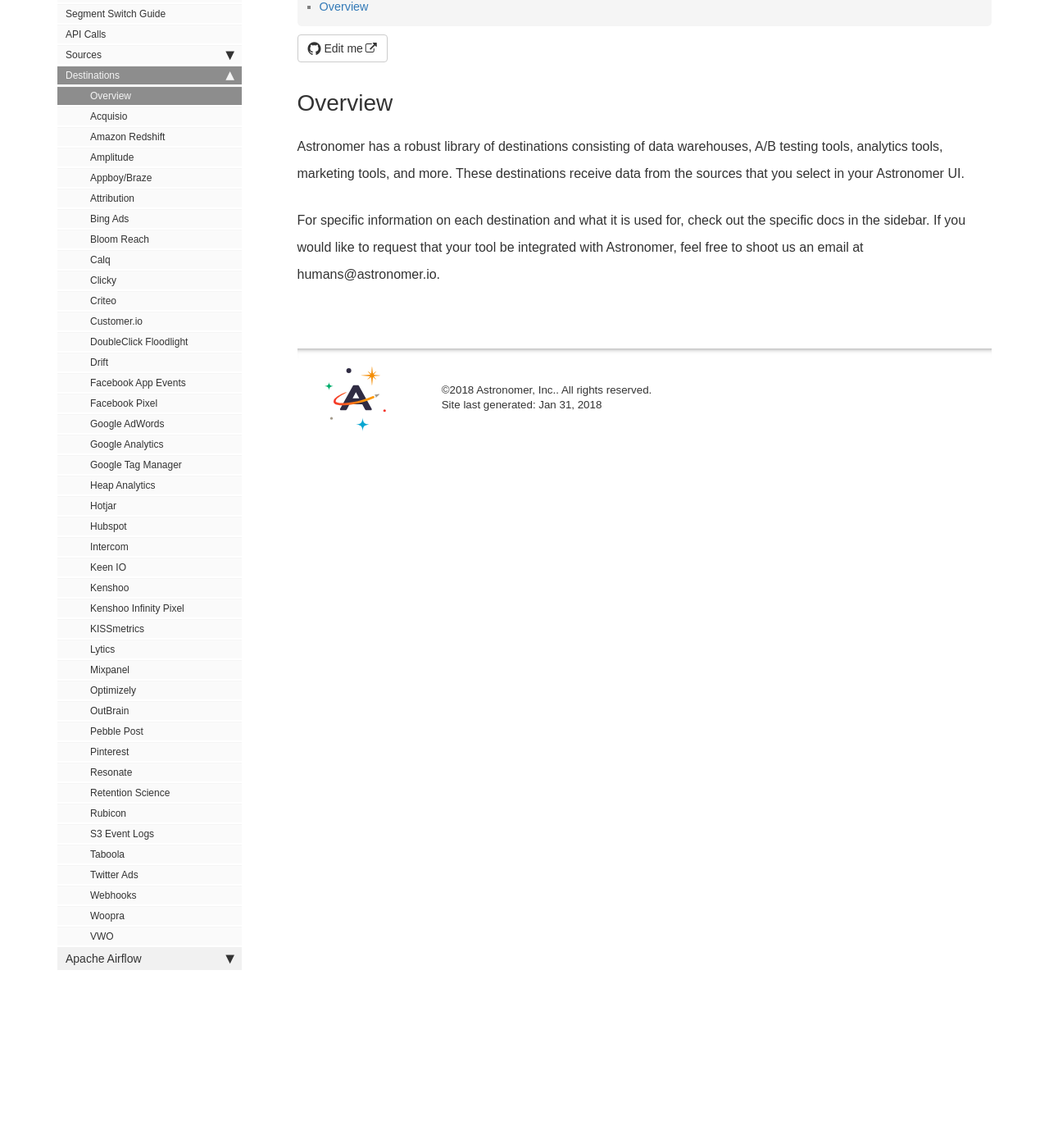
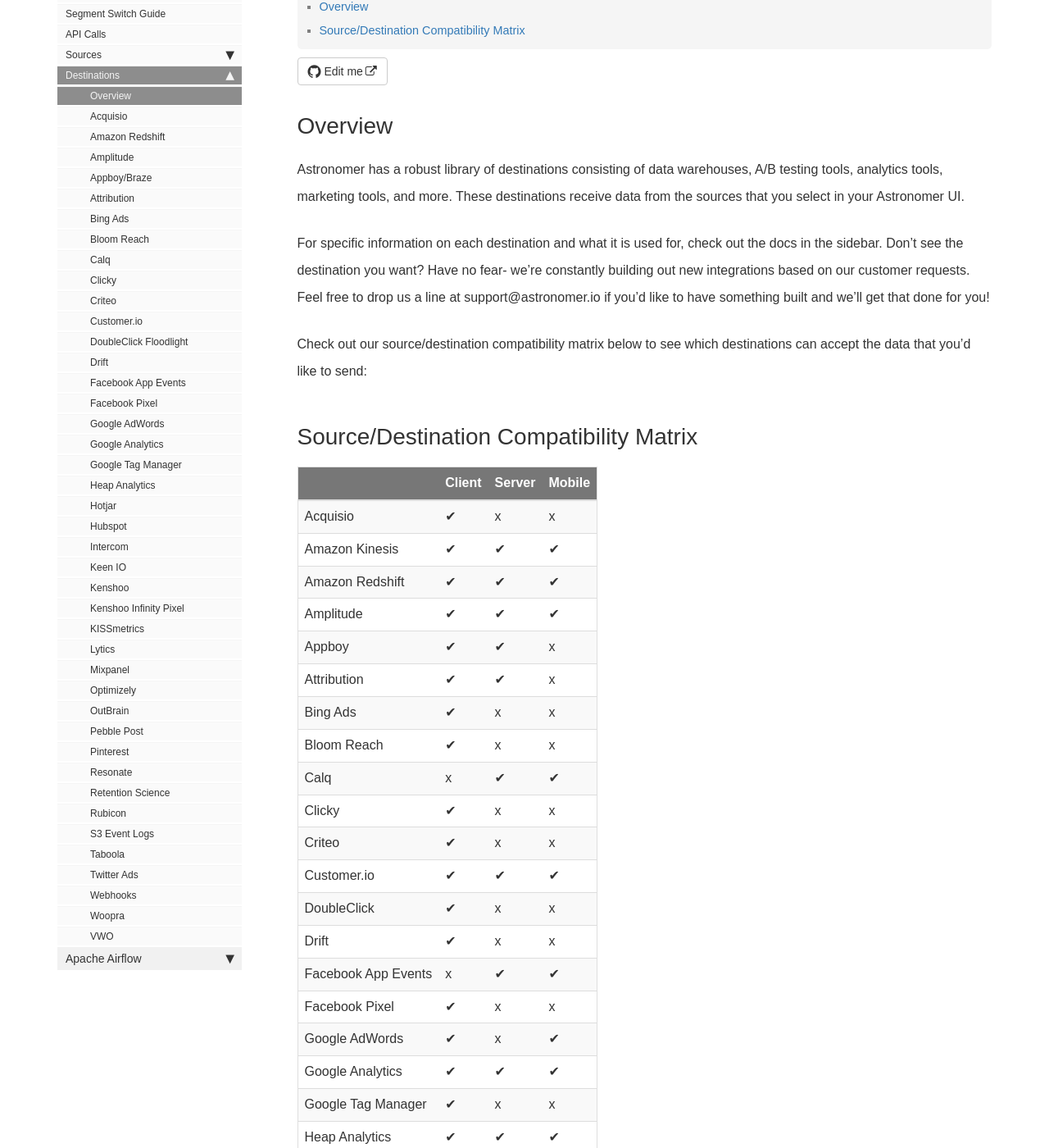
Before and after one commit to petedejoy/documentation, a Jekyll site: the page built from v2/clickstream/destinations/overview.md, in a window 1280 px wide and 1400 px high, scrolled down 195 px. Shown: the whole window at 82% size. Built offline with Jekyll 4.4.1, drawn with Linux system fonts in a browser that asks for light colours; nearby versions of some CDN libraries; some web fonts are replaced; comment, search, counter and statistics services are not loaded; before the commit the page ends 1379 px from its top, so only the background shows below that; some of the changed text lies outside the part shown.

Commit message:
Bulk up overview pages for destinations/sources

```diff
--- a/v2/clickstream/destinations/overview.md
+++ b/v2/clickstream/destinations/overview.md
@@ -6,4 +6,51 @@ sidebar: platform_sidebar
 
 Astronomer has a robust library of destinations consisting of data warehouses, A/B testing tools, analytics tools, marketing tools, and more. These destinations receive data from the sources that you select in your Astronomer UI.
 
-For specific information on each destination and what it is used for, check out the specific docs in the sidebar. If you would like to request that your tool be integrated with Astronomer, feel free to shoot us an email at humans@astronomer.io.
+For specific information on each destination and what it is used for, check out the docs in the sidebar. Don't see the destination you want? Have no fear- we're constantly building out new integrations based on our customer requests. Feel free to drop us a line at support@astronomer.io if you'd like to have something built and we'll get that done for you!
+
+Check out our source/destination compatibility matrix below to see which destinations can accept the data that you'd like to send:
+
+## Source/Destination Compatibility Matrix
+
+|            | Client | Server | Mobile |
+| ---------- | ------ | ------ | ------ |
+| Acquisio | ✔ | x | x |
+| Amazon Kinesis | ✔ | ✔ | ✔ |
+| Amazon Redshift | ✔ | ✔ | ✔ |
+| Amplitude | ✔ | ✔ | ✔ |
+| Appboy | ✔ | ✔ | x |
+| Attribution | ✔ | ✔ | x |
+| Bing Ads | ✔ | x | x |
+| Bloom Reach | ✔ | x | x |
+| Calq | x | ✔ | ✔ |
+| Clicky | ✔ | x | x |
+| Criteo | ✔ | x | x |
+| Customer.io | ✔ | ✔ | ✔ |
+| DoubleClick | ✔ | x | x |
+| Drift | ✔ | x | x |
+| Facebook App Events | x | ✔ | ✔ |
+| Facebook Pixel | ✔ | x | x |
+| Google AdWords | ✔ | x | ✔ |
+| Google Analytics | ✔ | ✔ | ✔ |
+| Google Tag Manager | ✔ | x | x |
+| Heap Analytics | ✔ | ✔ | ✔ |
+| Hubspot | ✔ | ✔ | ✔ |
+| Intercom | ✔ | ✔ | ✔ |
+| Keen IO | ✔ | ✔ | ✔ |
+| Kenshoo | ✔ | x | x |
+| KISSmetrics | ✔ | ✔ | ✔ |
+| Lytics | ✔ | ✔ | ✔ |
+| Mixpanel | ✔ | ✔ | ✔ |
+| Netmining | ✔ | x | x |
+| Optimizely | ✔ | x | x |
+| OutBrain | ✔ | x | x |
+| Pebble Post | ✔ | x | x |
+| Resonate | ✔ | x | x |
+| Retention Science | ✔ | x | x |
+| Rubicon | ✔ | x | x |
+| S3 Event Logs | ✔ | ✔ | ✔ |
+| Taboola | ✔ | x | x |
+| Twitter Ads | ✔ | x | x |
+| VWO | ✔ | x | x |
+| Webhooks | ✔ | ✔ | ✔ |
+| Woopra | ✔ | ✔ | ✔ |
```
Also changed, not shown: v2/clickstream/sources/overview.md (+48 -0 lines).
